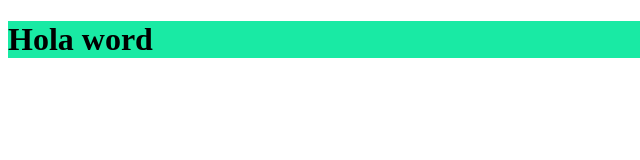
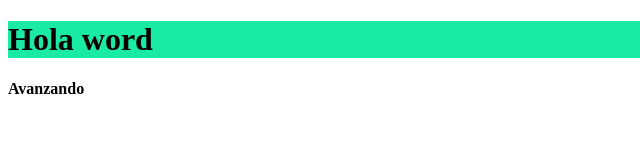
Before and after one commit to Guadalupe-98/pruebaderepositorio, a plain HTML site: page index.html in a window 1280 px wide. Shown: the full height of the page, 0-640 px from the left. Drawn offline with Linux system fonts and the light colour scheme.

Commit message:
agregando avance

```diff
--- a/index.html
+++ b/index.html
@@ -10,5 +10,7 @@
 <body>
     <h1>Hola word</h1>
 
+    <h4>Avanzando</h4>
+
 </body>
 </html>
```
